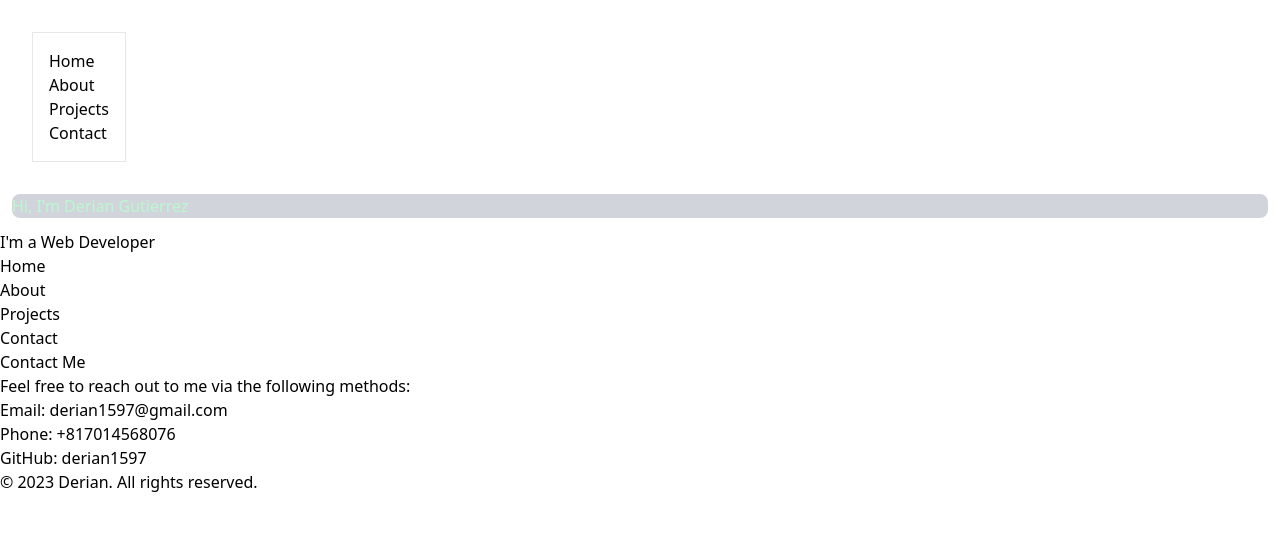
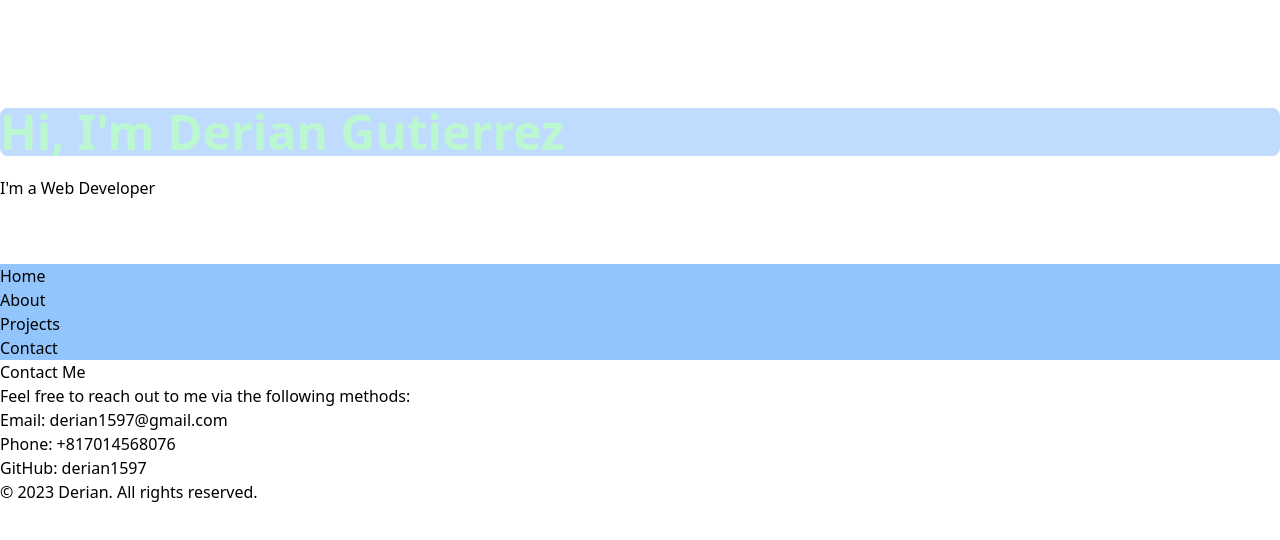
Before and after one commit to derian1597/derian1597.github.io, a website: page index.html in a window 1280 px wide. Drawn offline with Linux system fonts and the light colour scheme; files that its build step writes are made by us from their sources.

Commit message:
Update index.html

```diff
--- a/index.html
+++ b/index.html
@@ -12,20 +12,20 @@
     <script src="resources/js/script.js"></script>
 </head>
 
-<body class="">
-    <header class="flex m-4 p-4">
+<body class="grid grid-rows-3">
+    <header><!-- EMPTY NAV --
         <nav>
-            <ul class="border p-4">
-                <li class="flex items-center"><a href="#home">Home</a></li>
+            <ul class="border p-4 text-right">
+                <li><a href="#home">Home</a></li>
                 <li><a href="#about">About</a></li>
                 <li><a href="#projects">Projects</a></li>
                 <li><a href="#contact">Contact</a></li>
             </ul>
-        </nav>
+        </nav> -->
     </header>
 
-    <section id="home" class="bg-gray-300 pr-8 m-3 rounded-lg">
-        <h1 class="text-green-200">Hi, I'm Derian Gutierrez</h1>
+    <section id="home" class="my-5 bg-blue-200 rounded-lg">
+        <h1 class="text-green-200 text-5xl font-bold">Hi, I'm Derian Gutierrez</h1>
     </section>
 
     <section id="about">
@@ -34,7 +34,7 @@
 
     <section id="tags">
         <nav>
-            <ul>
+            <ul class ="bg-blue-300">
                 <li><a href="#home">Home</a></li>
                 <li><a href="#about">About</a></li>
                 <li><a href="#projects">Projects</a></li>
```
